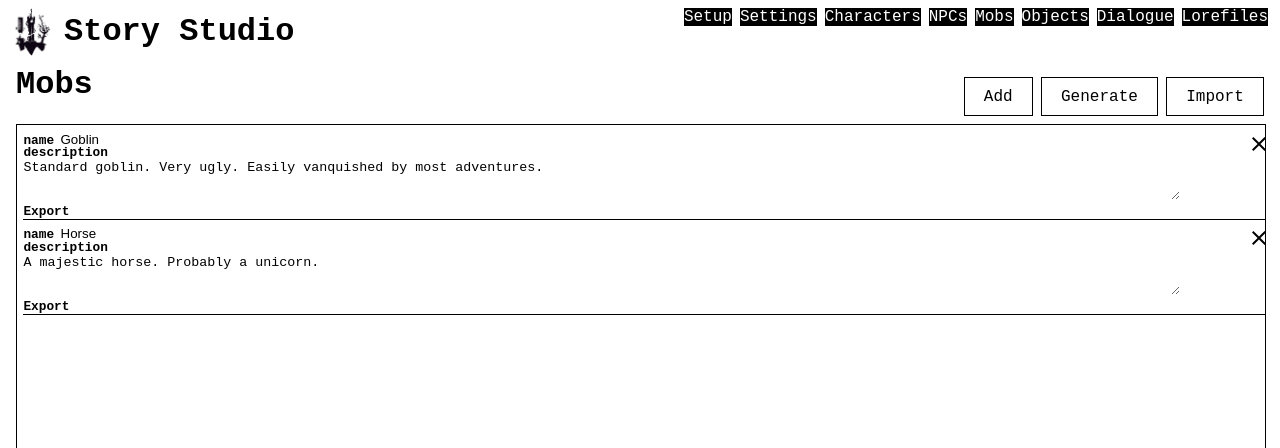
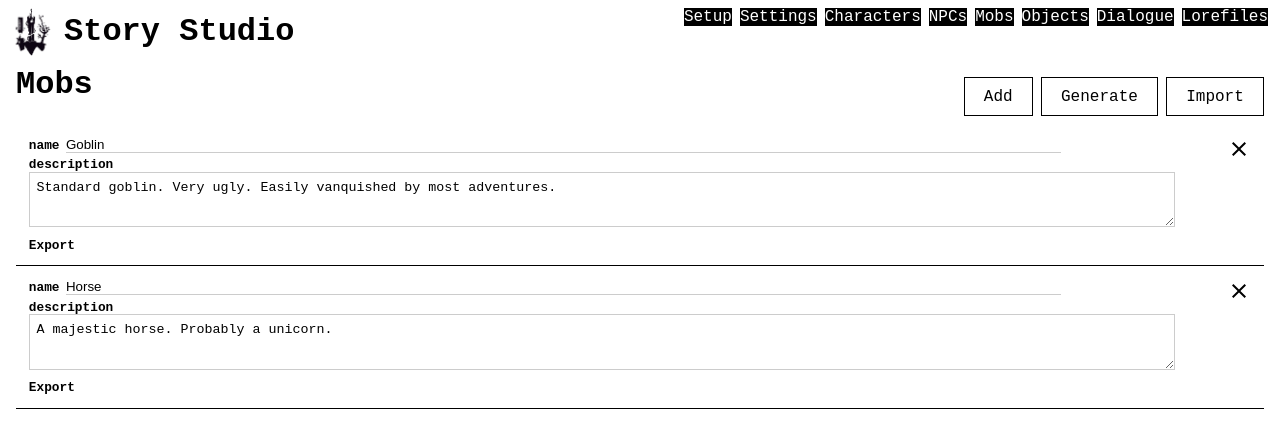
Before and after one commit to webaverse-studios/storystudio, a React (Vite) app: page /Mobs in a window 1280 px wide. Shown: the top 448 px of the page. Built offline with nearby package versions, Linux system fonts and the light colour scheme.

Commit message:
style and dialogue fixes

```diff
--- a/src/components/Dialogue.jsx
+++ b/src/components/Dialogue.jsx
@@ -1,4 +1,4 @@
-import React, { useContext, useRef } from "react";
+import React, { useContext, useState } from "react";
 import ClearIcon from "@mui/icons-material/Clear";
 import DeleteForever from "@mui/icons-material/DeleteForever";
 import ArrowUpwardIcon from "@mui/icons-material/ArrowUpward";
@@ -13,6 +13,8 @@ const Dialogue = ({
   _key,
   type,
 }) => {
+  const [lastSelector, setLastSelector] = useState(null);
+  const [lastCursor, setLastCursor] = useState(null);
   function handleChange (data, selector) { console.log('data, selector', data, selector); editDialogueCallback(data, selector, _key, index)}
   function DisplayJSONAsEditableForm({ data, allData, type, label = "", selector = '' }) {
     const {
@@ -103,9 +105,12 @@ const Dialogue = ({
             type="text"
             value={data}
             onChange={(e) => {
-              data = e.target.value;
-              handleChange(data, selector);
+              setLastSelector(selector);
+              // get the position in the input field and call setLastCursor(position)
+              setLastCursor(e.target.selectionStart);
+              handleChange(e.target.value, selector);
             }}
+            autoFocus={lastSelector === selector}
           />
       );
     }
--- a/src/styles/App.css
+++ b/src/styles/App.css
@@ -60,7 +60,6 @@
 
 .section {
   background: none;
-  border: 1px solid #000000;
   margin: 1em;
   width: calc(100% - 2em);
   overflow-y: scroll;
@@ -177,8 +176,8 @@
   font-size: .8em;
   line-height: 1em;
   text-align: left;
-  margin: 0.5em;
-  width: 100%;
+  padding: 1em;
+  width: calc(100% - 2em);
   border-bottom: 1px #000000 solid;
 }
 
@@ -252,19 +251,26 @@
 .entityField input:focus,
 .entityField textarea:focus {
   outline: none;
-  border: 0;
 }
 
 .entity textarea {
   width: calc(100% - 3em);
   height: 3em;
   display: inline-block;
-  border: 0;
+  border: solid 1px #ccc;
   background: none;
-  padding: 0;
+  padding: .5em;
   margin: 0;
   min-width: calc(100% - 3em);
   max-width: calc(100% - 3em);
+}
+
+.entityField {
+  margin-bottom: .5em;
+}
+
+.entity input {
+  border-bottom: 1px solid #ccc;
 }
 
 .lore .entity textarea {
```
